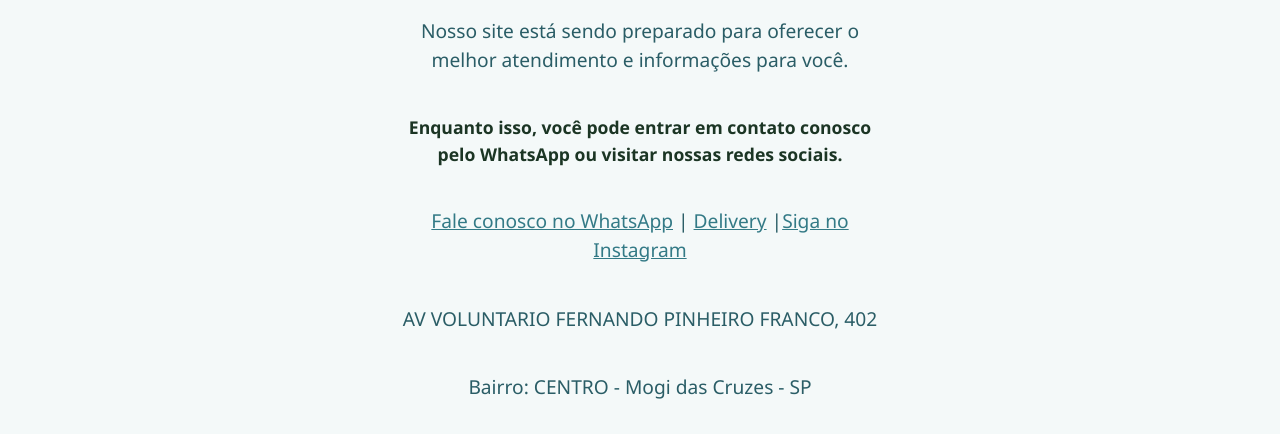
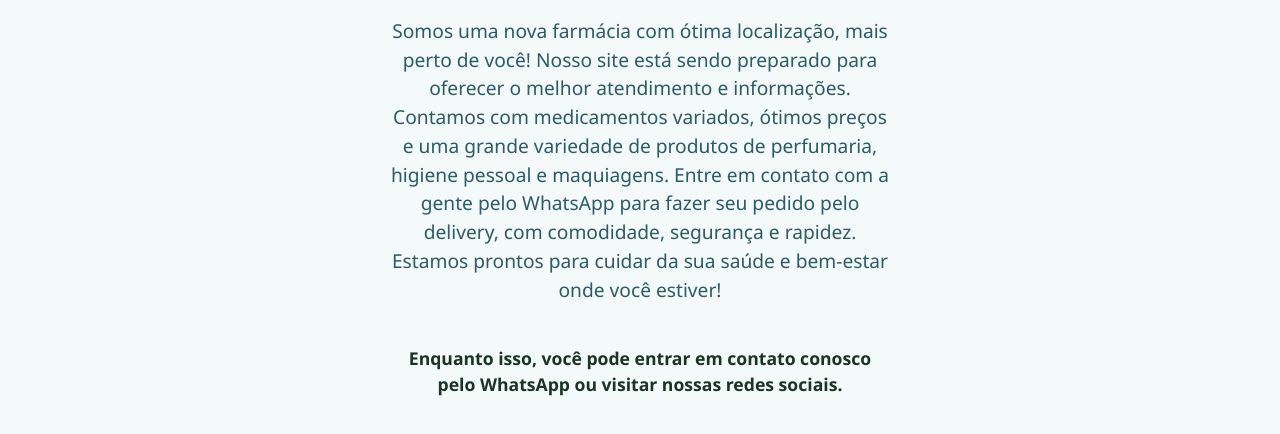
Before and after one commit to ctakamiya/farmaefarmamogi, a plain HTML site: page index.html in a window 1280 px wide. Shown: the part 343-777 px from the top of the page. Drawn offline with Linux system fonts and the light colour scheme.

Commit message:
Melhora do texto

```diff
--- a/index.html
+++ b/index.html
@@ -81,7 +81,8 @@
   <main>
     <h1>Mogi das Cruzes</h1>
     <h2>Estamos em Construção</h2>
-    <p>Nosso site está sendo preparado para oferecer o melhor atendimento e informações para você.</p>
+    <p>Somos uma nova farmácia com ótima localização, mais perto de você! Nosso site está sendo preparado para oferecer o melhor atendimento e informações. Contamos com medicamentos variados, ótimos preços e uma grande variedade de produtos de perfumaria, higiene pessoal e maquiagens.
+Entre em contato com a gente pelo WhatsApp para fazer seu pedido pelo delivery, com comodidade, segurança e rapidez. Estamos prontos para cuidar da sua saúde e bem-estar onde você estiver!</p>
     <p class="info">Enquanto isso, você pode entrar em contato conosco pelo WhatsApp ou visitar nossas redes sociais.</p>
     <p><a href="https://wa.me/551147383800" target="_blank" style="color:#337a86; text-decoration:underline;">Fale conosco no WhatsApp</a> | <a href="https://wa.me/551147383800" target="_blank" style="color:#337a86; text-decoration:underline;">Delivery</a> |<a href="https://www.instagram.com/farmaefarmamogi/" target="_blank" style="color:#337a86; text-decoration:underline;">Siga no Instagram</a></p>
     <p>AV VOLUNTARIO FERNANDO PINHEIRO FRANCO, 402</p>
```
